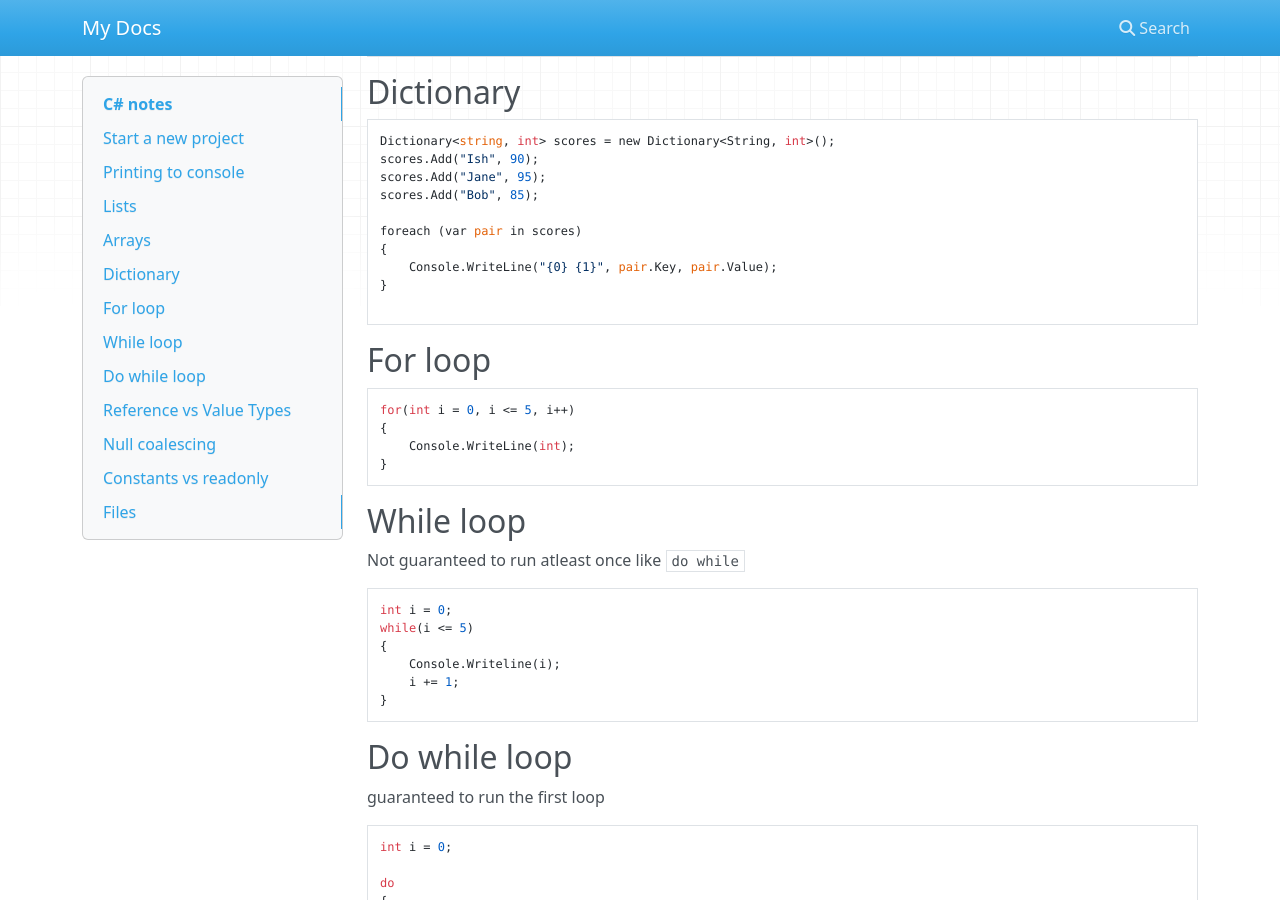
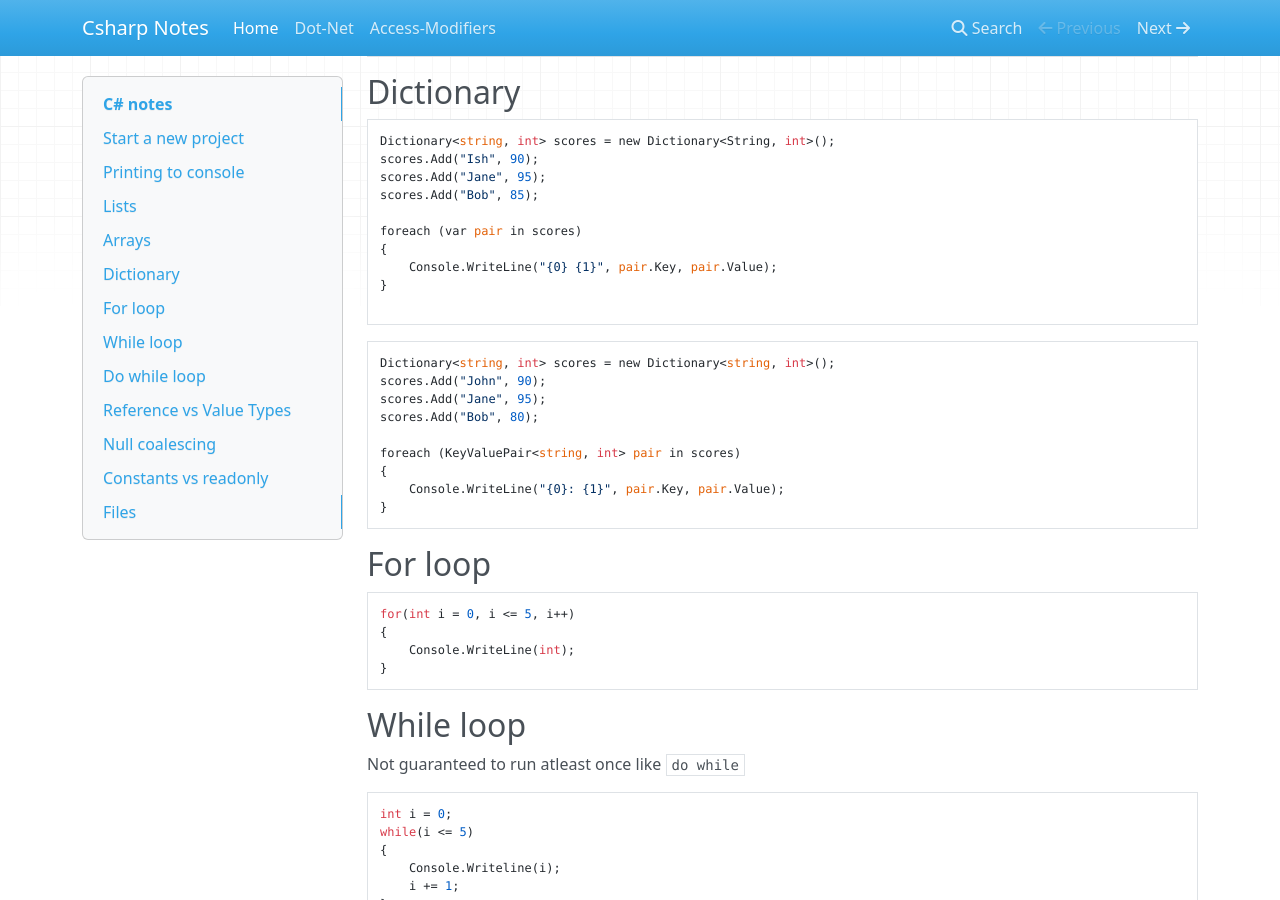
Before and after one commit to deltahedge1/c-sharp-notes, an MkDocs documentation site: the page built from docs/index.md, in a window 1280 px wide and 900 px high, scrolled down 827 px. Built offline with MkDocs 1.6.1, drawn with Linux system fonts in a browser that asks for light colours; nearby versions of some CDN libraries.

Commit message:
added nav and access modifiers

````diff
--- a/docs/index.md
+++ b/docs/index.md
@@ -54,6 +54,18 @@ foreach (var pair in scores)
 	Console.WriteLine("{0} {1}", pair.Key, pair.Value);
 }
 
+```
+
+```C#
+Dictionary<string, int> scores = new Dictionary<string, int>();
+scores.Add("John", 90);
+scores.Add("Jane", 95);
+scores.Add("Bob", 80);
+
+foreach (KeyValuePair<string, int> pair in scores)
+{
+    Console.WriteLine("{0}: {1}", pair.Key, pair.Value);
+}
 ```
 ## For loop
 
--- a/mkdocs.yml
+++ b/mkdocs.yml
@@ -1 +1,5 @@
-site_name: My Docs
+site_name: Csharp Notes
+nav:
+  - Home: index.md
+  - Dot-Net: dot-net.md
+  - Access-Modifiers: access-modifiers.md
````
Also changed, not shown: docs/access-modifiers.md (added, +80 -0 lines), docs/dot-net.md (added, +54 -0 lines).
